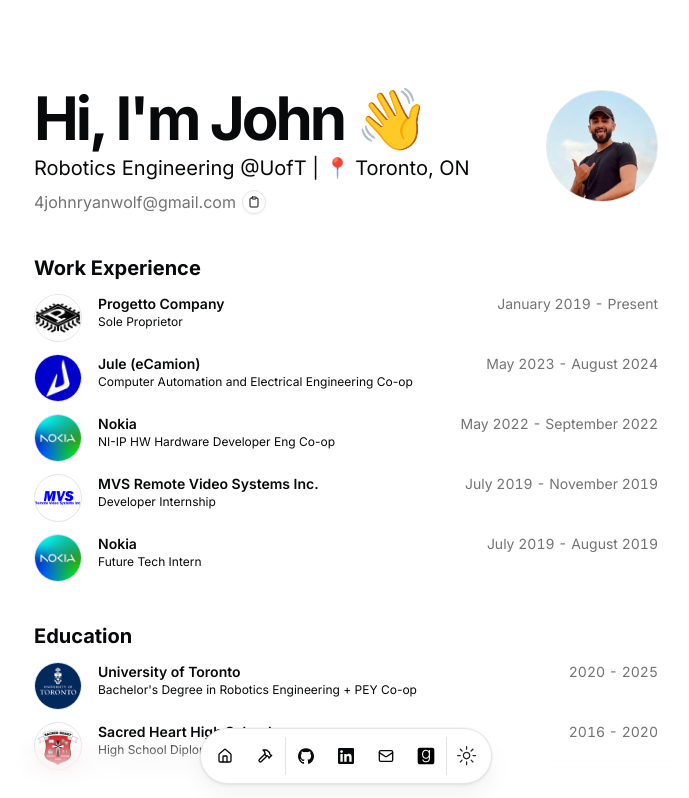
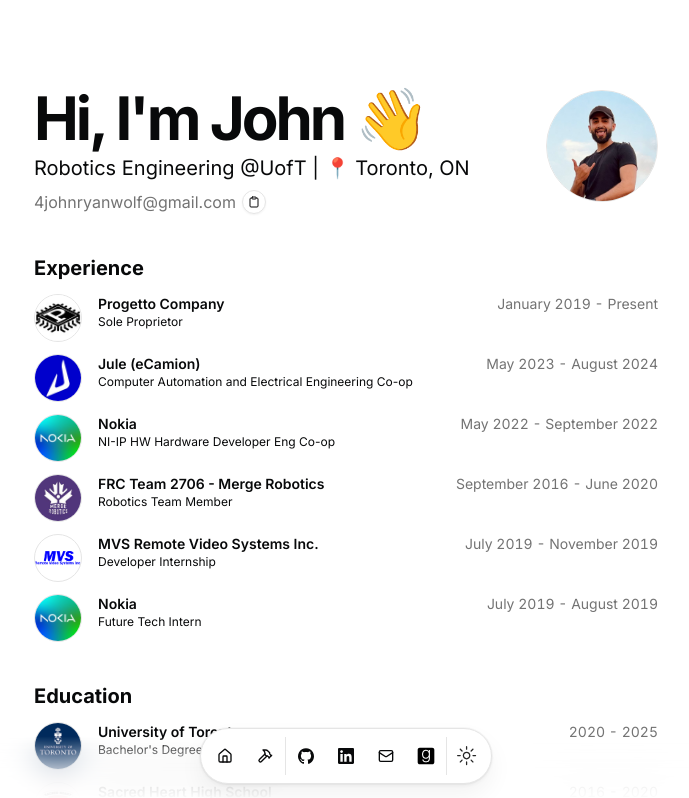
Before and after one commit to Jonesywolf/jonesywolf.github.io, a Next.js app: page / in a window 1280 px wide. Shown: the top 798 px of the page, without its empty margins (294-983 px from the left). Built offline with nearby package versions, Linux system fonts and the light colour scheme.

Commit message:
Added Merge Robotics to newly renamed Experience section

```diff
--- a/src/app/page.tsx
+++ b/src/app/page.tsx
@@ -45,26 +45,26 @@
           </div>
         </div>
       </section>
-      <section id="work">
+      <section id="experience">
         <div className="flex min-h-0 flex-col gap-y-3">
           <BlurFade delay={BLUR_FADE_DELAY * 5}>
-            <h2 className="text-xl font-bold">Work Experience</h2>
+            <h2 className="text-xl font-bold">Experience</h2>
           </BlurFade>
-          {DATA.work.map((work, id) => (
+          {DATA.experience.map((experience, id) => (
             <BlurFade
-              key={work.company}
+              key={experience.company}
               delay={BLUR_FADE_DELAY * 6 + id * 0.05}
             >
               <ResumeCard
-                key={work.company}
-                logoUrl={work.logoUrl}
-                altText={work.company}
-                title={work.company}
-                subtitle={work.title}
-                href={work.href}
-                badges={work.badges}
-                period={`${work.start} - ${work.end ?? "Present"}`}
-                description={work.description}
+                key={experience.company}
+                logoUrl={experience.logoUrl}
+                altText={experience.company}
+                title={experience.company}
+                subtitle={experience.title}
+                href={experience.href}
+                badges={experience.badges}
+                period={`${experience.start} - ${experience.end ?? "Present"}`}
+                description={experience.description}
               />
             </BlurFade>
           ))}
--- a/src/data/resume.tsx
+++ b/src/data/resume.tsx
@@ -64,7 +64,7 @@
     },
   },
 
-  work: [
+  experience: [
     {
       company: "Progetto Company",
       href: "https://www.tindie.com/stores/Progetto/",
@@ -100,6 +100,17 @@
       end: "September 2022",
       description:
         "• Tested and debugged network card prototypes by creating Bode plots, using oscilloscopes and multimeters.\n• Created several innovative PoC projects to save Nokia time and money:\n• Programmed spreadsheet-based tuning aid using VBA.\n• Developed a Perl-based script generator from telnet command line log files.\n• Used Fusion 360 to design, prototype, and produce 3D-printed bench-tool alternatives for a tenth of the market price.",
+    },
+    {
+      company: "FRC Team 2706 - Merge Robotics",
+      href: "https://www.team2706.ca/",
+      badges: [],
+      location: "Ottawa, ON",
+      title: "Robotics Team Member",
+      logoUrl: "/merge.jpg",
+      start: "September 2016",
+      end: "June 2020",
+      description: "• Worked on the controls team for two years and spent two years on Design and Fabrication.\n• Learned about control system wiring and troubleshooting, SolidWorks CAD design, and metal fabrication.\n• Made it to FRC World Championships in 2018, Provincial Championships every other year."
     },
     {
       company: "MVS Remote Video Systems Inc.",
```
Also changed, not shown: public/merge.jpg (added).
